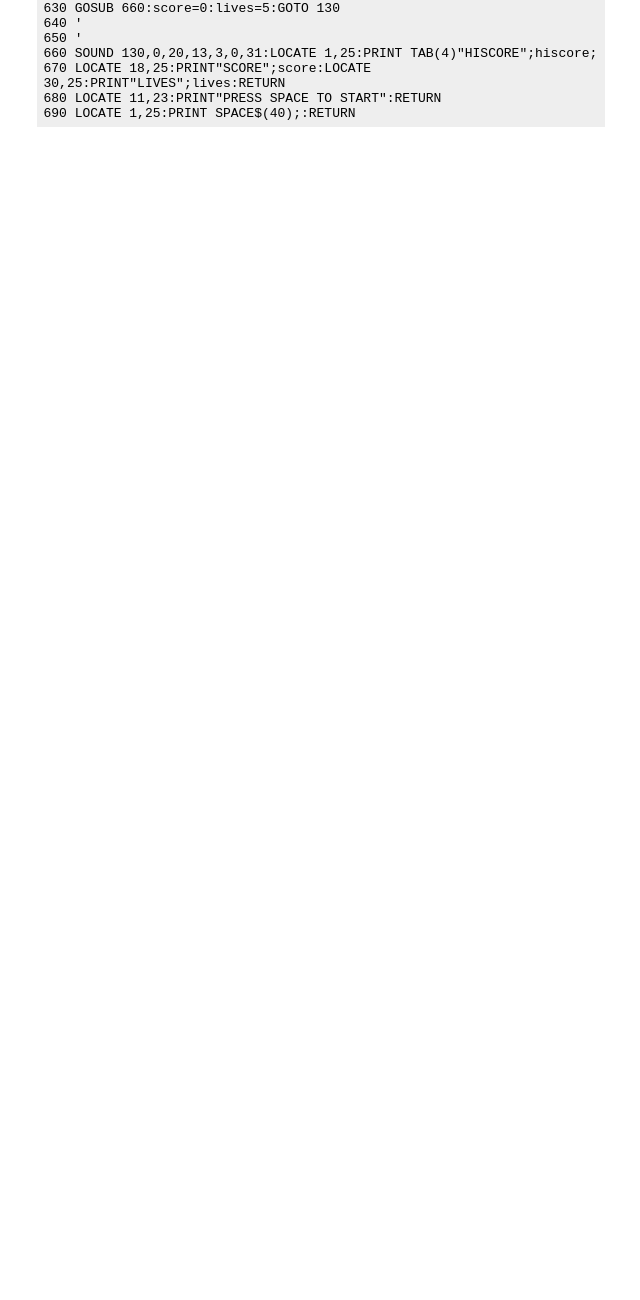
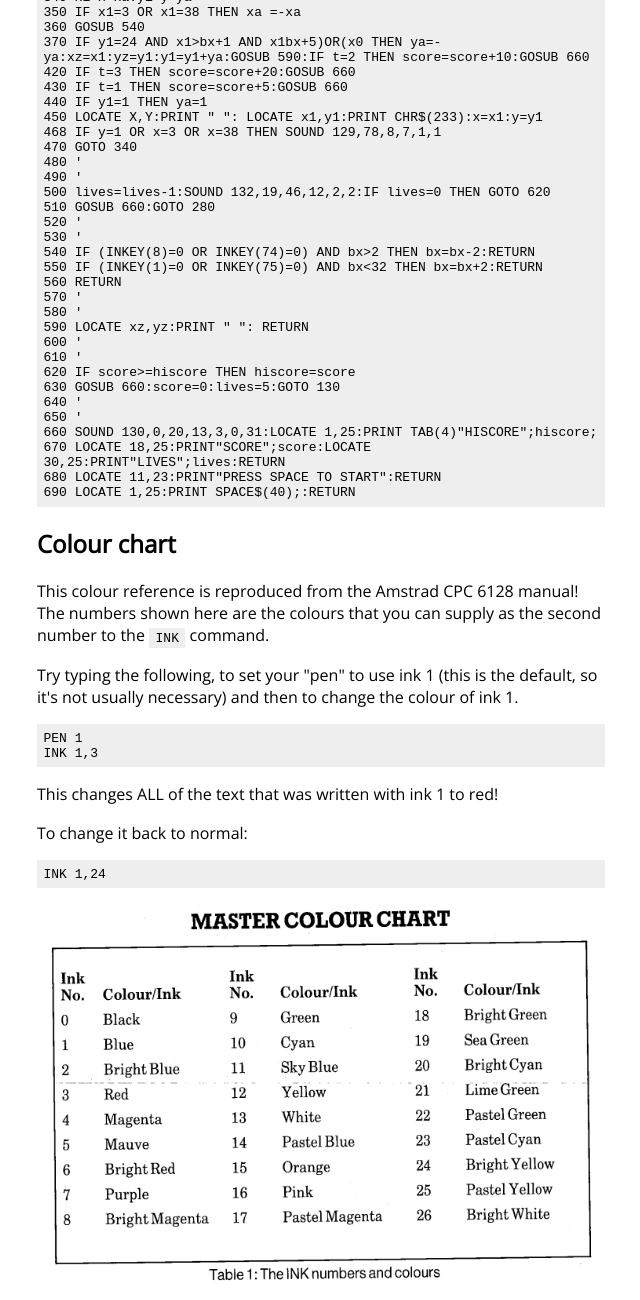
Before and after one commit to karlvr/learn-to-code-basic, an Eleventy site: page src/game01.html in a window 1280 px wide. Shown: the part 1422-2722 px from the top of the page, without its empty margins (3-643 px from the left). Before the commit the page ends 1562 px from the top, so only its background shows below. Built offline with nearby package versions, Linux system fonts and the light colour scheme; Eleventy itself is replaced by a stand-in of ours; files that its build step writes are made by us from their sources; no server answers.

Commit message:
game01: more missions

```diff
--- a/src/game01.html
+++ b/src/game01.html
@@ -27,6 +27,16 @@
 <h2>Missions</h2>
 <ol>
 	<li>Change the game so you have 10 lives.</li>
+	<li>Change the colour of the lines of bricks. Hint: you'll need to edit line 40.
+		<p>This computer has 16 different "inks" it can set, and 27 different colours it can set them to.
+		The <code class="command">INK</code> command takes two numbers; the first is the the ink number to set, and the second is the colour to set it to.
+	The <code class="command">PEN</code> command chooses which "ink" colour to use.</p>
+		<p>Scroll down to the bottom of the page for the colour chart and an example.</p>
+	</li>
+	<li>Add an extra line of yellow bricks. Hint: look at lines 140 and 150 and try typing the commands on those lines one at a time to see what they do.
+		<p>The <code class="command">LOCATE</code> command moves the cursor to the X, Y coordinate given. <code>LOCATE 2,3</code> moves the cursor to the 2nd column
+		on the 3rd row of the screen. When you next <code class="command">PRINT</code> this is where your text will appear.</p>
+	</li>
 </ol>
 
 <p>
@@ -105,6 +115,25 @@
 </pre>
 
 </article>
+
+<article>
+	<h2>Colour chart</h2>
+	<p>This colour reference is reproduced from the Amstrad CPC 6128 manual! The numbers shown here are the colours
+		that you can supply as the second number to the <code class="command">INK</code> command.
+	</p>
+	<p>Try typing the following, to set your "pen" to use ink 1 (this is the default, so it's not usually necessary) and then to change the
+		colour of ink 1.</p>
+<pre>
+PEN 1
+INK 1,3
+</pre>
+	<p>This changes ALL of the text that was written with ink 1 to red!</p>
+	<p>To change it back to normal:</p>
+<pre>
+INK 1,24
+</pre>
+	<center><img src="{{ base_uri }}/img/cpc/color-chart.png"></center>
+</article>
 	</div>
 </section>
 
```
Also changed, not shown: static/img/cpc/color-chart.png (added).
